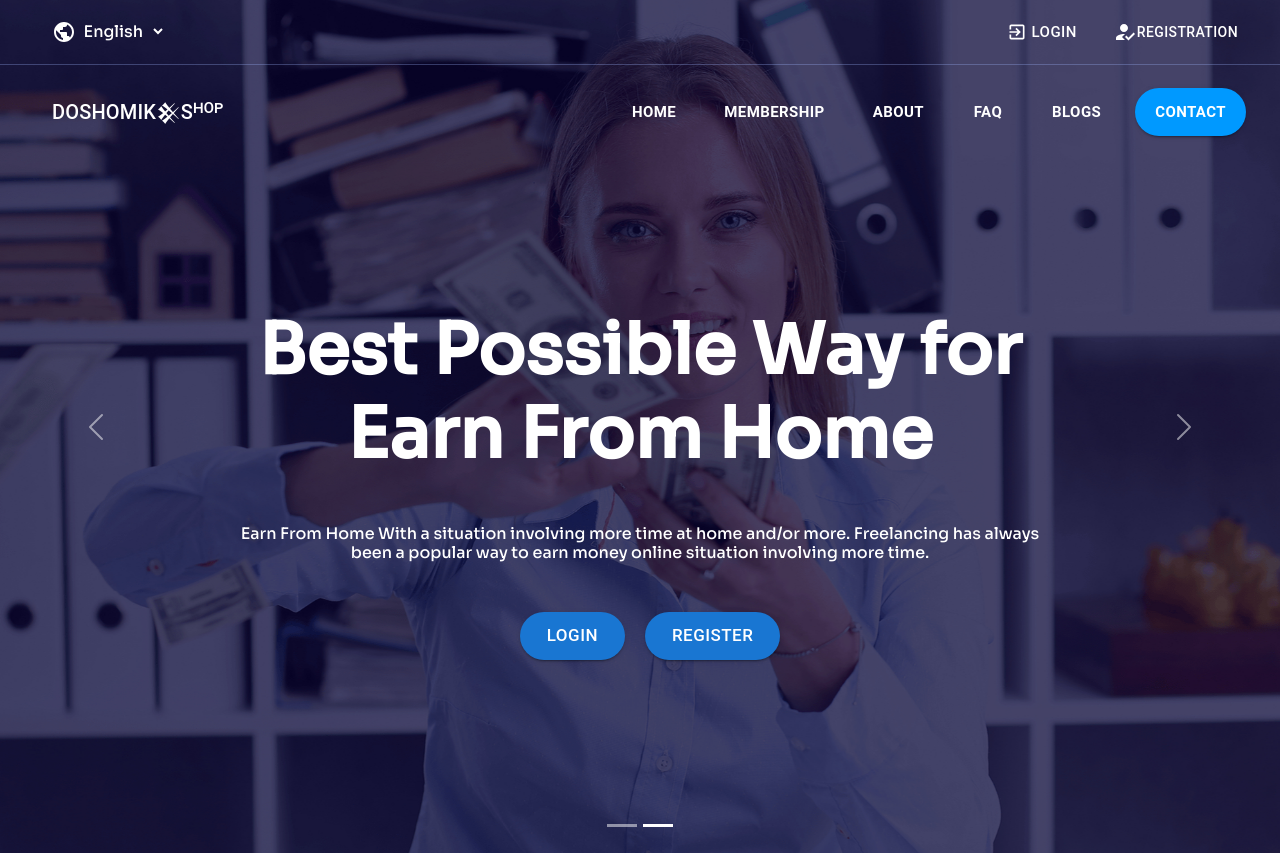
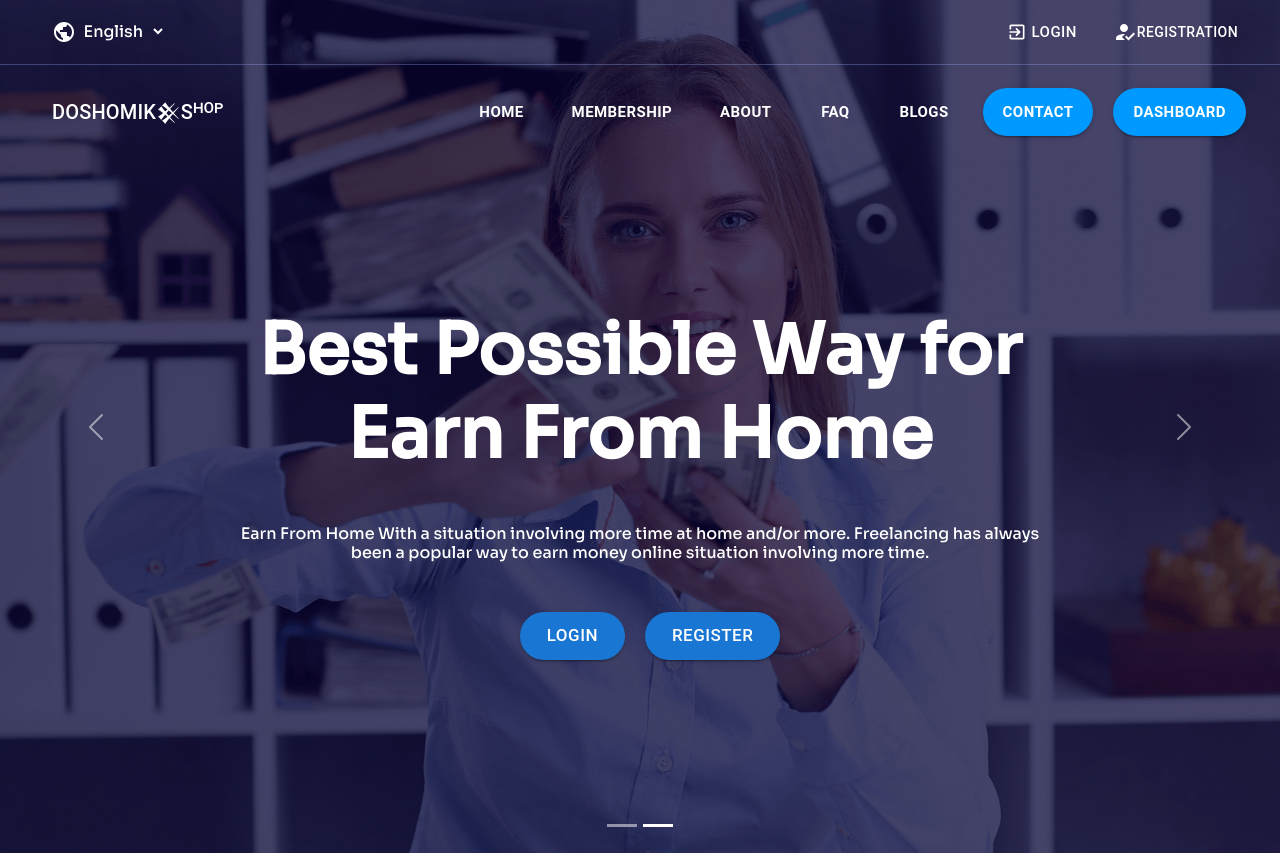
Before and after one commit to jnErfan/Doshomik-Shop-Client-Site, a React (Create React App) app: page / in a window 1280 px wide. Shown: the top 855 px of the page. Built offline with nearby package versions, Linux system fonts and the light colour scheme; a web font is replaced by a local one.

Commit message:
Dashboard

```diff
--- a/src/App.js
+++ b/src/App.js
@@ -11,7 +11,8 @@ import Faq from "./Doshomic_Shop/Pages/Faq/Faq";
 import Blog from "./Doshomic_Shop/Pages/Blog/Blog";
 import Contract from "./Doshomic_Shop/Pages/Contract/Contract";
 import BlogDetails from "./Doshomic_Shop/Pages/BlogDetails/BlogDetails";
-import MemberShip from "./Doshomic_Shop/Pages/MemberShip/MemberShip";
+import MemberShips from "./Doshomic_Shop/Pages/MemberShip/MemberShip";
+import Dashboard from "./Doshomic_Shop/Pages/Dashboard/Dashboard";
 
 function App() {
   return (
@@ -21,7 +22,8 @@ function App() {
         <Routes>
           <Route path="/" element={<HomeContainer />} />
           <Route path="home" element={<HomeContainer />} />
-          <Route path="memberShip" element={<MemberShip />} />
+          <Route path="memberShip" element={<MemberShips />} />
+          <Route path="dashboard" element={<Dashboard />} />
           <Route path="about" element={<About />} />
           <Route path="faq" element={<Faq />} />
           <Route path="blogs" element={<Blog />} />
--- /dev/null
+++ b/src/Doshomic_Shop/Pages/Dashboard/Dashboard.js
@@ -0,0 +1,60 @@
+import { Button, Grid } from "@mui/material";
+import { Box } from "@mui/system";
+import React from "react";
+import { Link } from "react-router-dom";
+import Banner from "../SharedItem/Banner";
+
+const Dashboard = () => {
+  return (
+    <Box>
+      <Banner />
+      <Box sx={{ mt: "50px" }}>
+        <Grid container spacing={2}>
+          <Grid
+            item
+            xs={2}
+            md={2}
+            lg={2}
+            sx={{ backgroundColor: "#101536", height: "100vh" }}
+          >
+            <Box sx={{ mr: "10px" }}>
+              <Link
+                to=""
+                style={{
+                  color: "white",
+                  textDecoration: "none",
+                }}
+              >
+                <Button
+                  variant="text"
+                  sx={{
+                    fontWeight: "600",
+                    color: "white",
+                    borderRadius: "0px",
+                    width: "100%",
+                    textAlign: "start",
+                    borderTopRightRadius: "50px",
+                    borderBottomRightRadius: "50px",
+                    display: "block",
+                    pl: "20px",
+                    fontSize: "15px",
+                    "&:hover": {
+                      backgroundColor: "#dcecf53f",
+                      color: "white",
+                    },
+                  }}
+                >
+                  {" "}
+                  HOME
+                </Button>
+              </Link>
+            </Box>
+          </Grid>
+          <Grid item xs={10} md={10} lg={10}></Grid>
+        </Grid>
+      </Box>
+    </Box>
+  );
+};
+
+export default Dashboard;
--- a/src/Doshomic_Shop/Pages/Home/Membership/Membership.js
+++ b/src/Doshomic_Shop/Pages/Home/Membership/Membership.js
@@ -52,11 +52,12 @@ const Membership = () => {
     background: "#003BFF",
     color: "#fff",
     fontWeight: "bold",
+    transition: "1s",
     padding: "15px 30px",
     "&:hover": {
       outline: "2px solid #003BFF",
       color: "#003BFF",
-      transition: "1s",
+      transition: "500ms",
     },
   }));
   return (
--- a/src/Doshomic_Shop/Pages/MemberShip/MemberShip.js
+++ b/src/Doshomic_Shop/Pages/MemberShip/MemberShip.js
@@ -1,15 +1,20 @@
 import { Box } from "@mui/material";
 import React from "react";
+import Membership from "../Home/Membership/Membership";
 import Banner from "../SharedItem/Banner";
 
-const MemberShip = () => {
+const MemberShips = () => {
   return (
     <Box>
       <Box>
         <Banner pageName={"MemberShip"} from={"Home"} />
       </Box>
+
+      <Box sx={{ my: "100px" }}>
+        <Membership />
+      </Box>
     </Box>
   );
 };
 
-export default MemberShip;
+export default MemberShips;
--- a/src/Doshomic_Shop/Pages/Shared/Navbar/Navbar.js
+++ b/src/Doshomic_Shop/Pages/Shared/Navbar/Navbar.js
@@ -222,6 +222,30 @@ const Navbar = () => {
                   CONTACT
                 </Button>
               </Link>
+              <Link
+                to="/dashboard"
+                style={{ color: "white", textDecoration: "none" }}
+              >
+                <Button
+                  variant="contained"
+                  sx={{
+                    fontWeight: "600",
+                    borderRadius: "50px",
+                    px: "20px",
+                    py: "11px",
+                    mx: "10px",
+                    fontSize: "15px",
+                    backgroundColor: "#0099FF",
+                    "&:hover": {
+                      backgroundColor: "#0099FF",
+                      color: "white",
+                    },
+                  }}
+                >
+                  {" "}
+                  Dashboard
+                </Button>
+              </Link>
             </Box>
           </Toolbar>
         </AppBar>
```
Also changed, not shown: src/Doshomic_Shop/Pages/DashboardComponent/Dashboard/DashboardHome.js (added).
